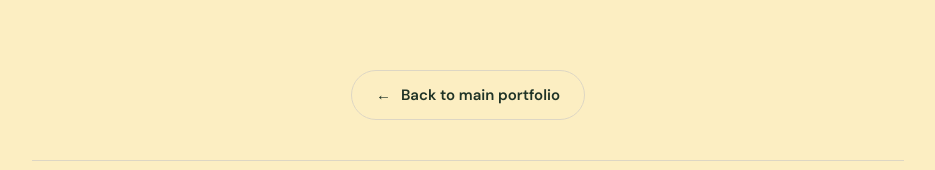
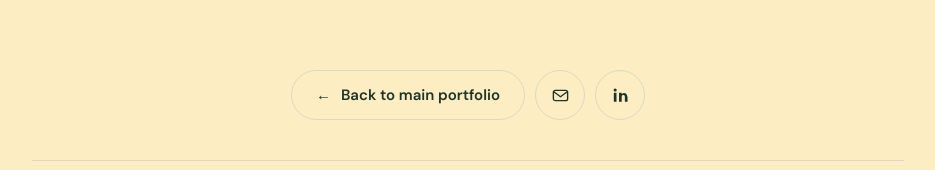
Before and after one commit to ssachis/NYC-projects, a plain HTML site: page index.html in a window 1280 px wide. Shown: the part 4773-4943 px from the top of the page, without its empty margins (172-1107 px from the left). Drawn offline with Linux system fonts and the light colour scheme; animation ran at ten frames a second.

Commit message:
Add email and LinkedIn buttons next to Back to main portfolio
Co-Authored-By: Claude Opus 5.5 <noreply@anthropic.com>
Claude-Session: https://claude.ai/code/session_01Xhqc2zftDBe9xmxhzaHCug

```diff
--- a/index.html
+++ b/index.html
@@ -165,6 +165,12 @@ footer em{font-family:'Fraunces',Georgia,serif;color:var(--ink)}
 .part b{font-size:11.5px;font-weight:600;letter-spacing:.14em;text-transform:uppercase;color:var(--leaf)}
 .part i{font-style:normal;color:var(--muted)}
 .part + .links{margin-top:6px}
+
+.back{display:flex;justify-content:center;align-items:center;gap:10px;flex-wrap:wrap}
+.back .icons{display:flex;gap:10px}
+.back a.icon{width:50px;height:50px;padding:0;justify-content:center}
+.back a.icon svg{width:19px;height:19px;transition:transform .2s}
+.back a.icon:hover svg{transform:translateY(-1px) scale(1.08)}
 </style>
 </head>
 <body>
@@ -348,7 +354,7 @@ footer em{font-family:'Fraunces',Georgia,serif;color:var(--ink)}
     </blockquote>
   </section>
 
-  <p class="back"><a href="https://ssachis.github.io/Portfolio-Website/index.html"><span aria-hidden="true">←</span> Back to main portfolio</a></p>
+  <p class="back"><a href="https://ssachis.github.io/Portfolio-Website/index.html"><span aria-hidden="true">←</span> Back to main portfolio</a><span class="icons"><a class="icon" href="mailto:sachi2002.pratap@gmail.com" aria-label="Email Sachi" title="sachi2002.pratap@gmail.com"><svg viewBox="0 0 24 24" fill="none" stroke="currentColor" stroke-width="1.7" stroke-linecap="round" stroke-linejoin="round" aria-hidden="true"><rect x="3" y="5.5" width="18" height="13" rx="2.5"/><path d="m4 7.5 8 6 8-6"/></svg></a><a class="icon" href="https://www.linkedin.com/in/sachi-singh-b75419204/" aria-label="Sachi on LinkedIn" title="LinkedIn"><svg viewBox="0 0 24 24" fill="currentColor" aria-hidden="true"><path d="M6.94 8.5H3.56V20h3.38V8.5ZM5.25 3a1.96 1.96 0 1 0 0 3.92 1.96 1.96 0 0 0 0-3.92ZM20.44 13.4c0-3.1-1.66-4.54-3.87-4.54-1.79 0-2.59.98-3.04 1.67V8.5h-3.37c.04.96 0 11.5 0 11.5h3.37v-6.42c0-.34.02-.69.13-.93.27-.69.89-1.4 1.94-1.4 1.37 0 1.92 1.04 1.92 2.57V20h3.37l-.02-6.6Z"/></svg></a></span></p>
   <footer>
     <em>Still growing.</em>
     <a href="https://github.com/ssachis">github.com/ssachis</a>
```
